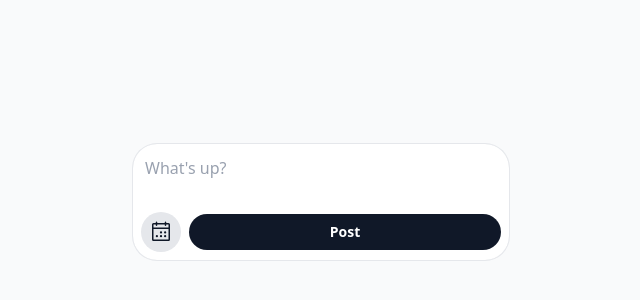
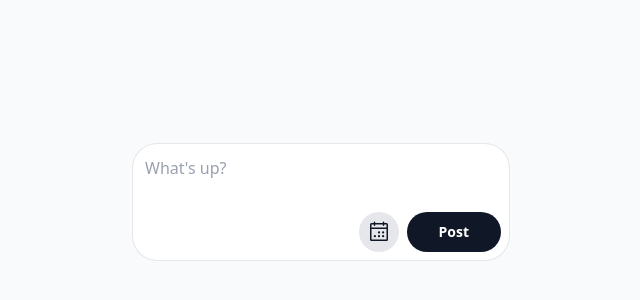
Before and after one commit to olashipsjs/schedule-post, a React (Vite) app: page / in a window 1280 px wide. Shown: the part 198-498 px from the top of the page, without its empty margins (319-959 px from the left). Built offline with nearby package versions, Linux system fonts and the light colour scheme.

Commit message:
🗑️ Remove unused GSAP animation and reorganize button layout in App component

```diff
--- a/src/App.tsx
+++ b/src/App.tsx
@@ -13,12 +13,6 @@ const App = () => {
   const [isHidden, setIsHidden] = React.useState(true);
 
   useGSAP(() => {
-    gsap.to('#action-btn', {
-      duration: 0.2,
-      ease: 'elastic.inOut',
-      transformOrigin: 'center',
-      scaleX: isHidden ? '100%' : '100%',
-    });
     gsap.to('#notification', {
       duration: 0.2,
       ease: 'elastic.inOut',
@@ -56,12 +50,15 @@ const App = () => {
                     )}
                   >
                     {isHidden ? (
+                      <div className='flex gap-2'>
                         <Button
                           onClick={() => setIsHidden(false)}
                           className={'bg-gray-200 text-gray-900 p-2'}
                         >
                           <CalenderIcon />
                         </Button>
+                        <Button id='post-btn'>Post</Button>
+                      </div>
                     ) : (
                       <div className='bg-gray-100 p-0.5 w-full rounded-full'>
                         <Button
@@ -72,12 +69,6 @@ const App = () => {
                         </Button>
                       </div>
                     )}
-                    <Button
-                      className='w-full'
-                      id='action-btn'
-                    >
-                      Post
-                    </Button>
                   </div>
                 </Field.Sheet>
                 <div
```
Lines whose indentation alone changed are shown as unchanged.
